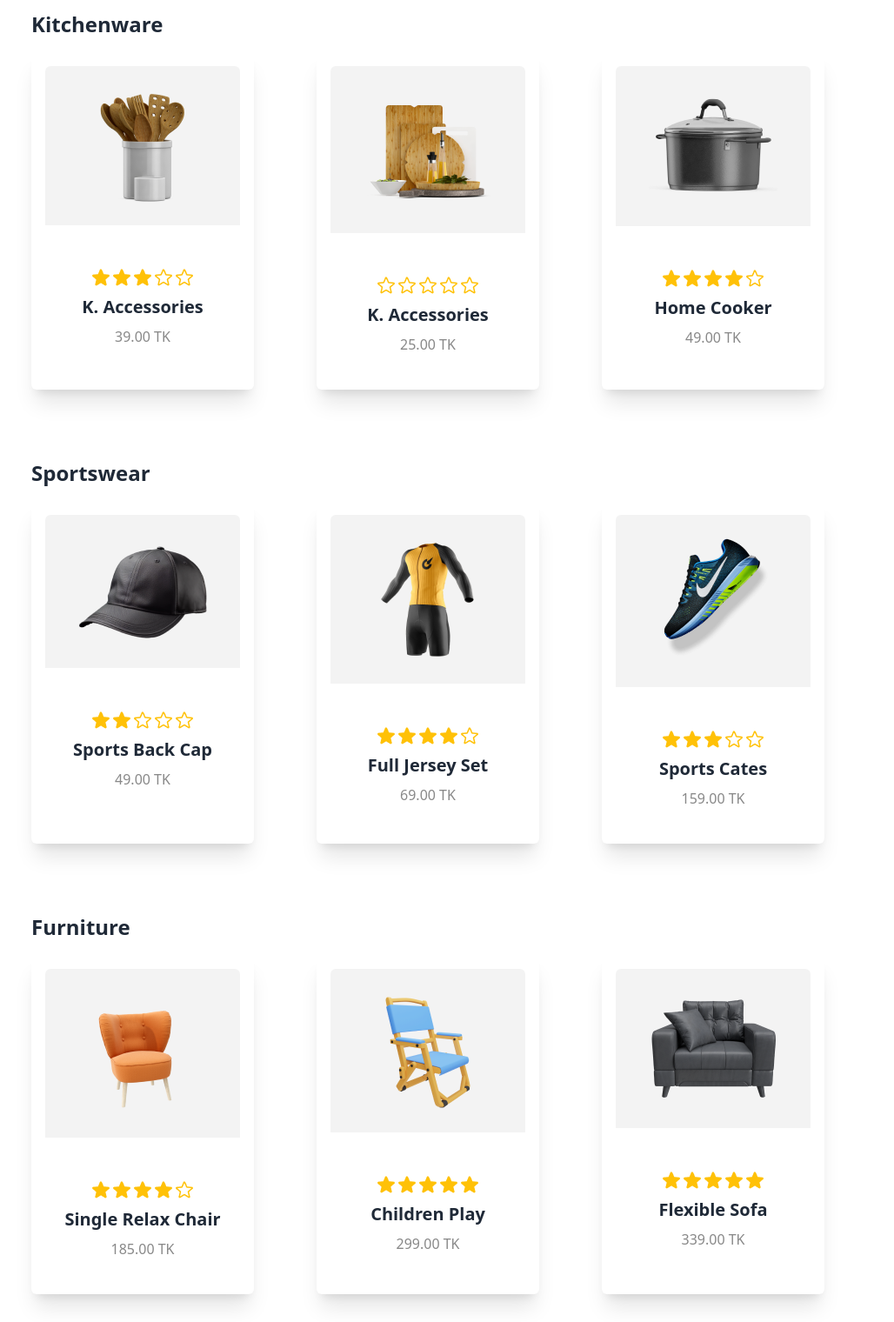
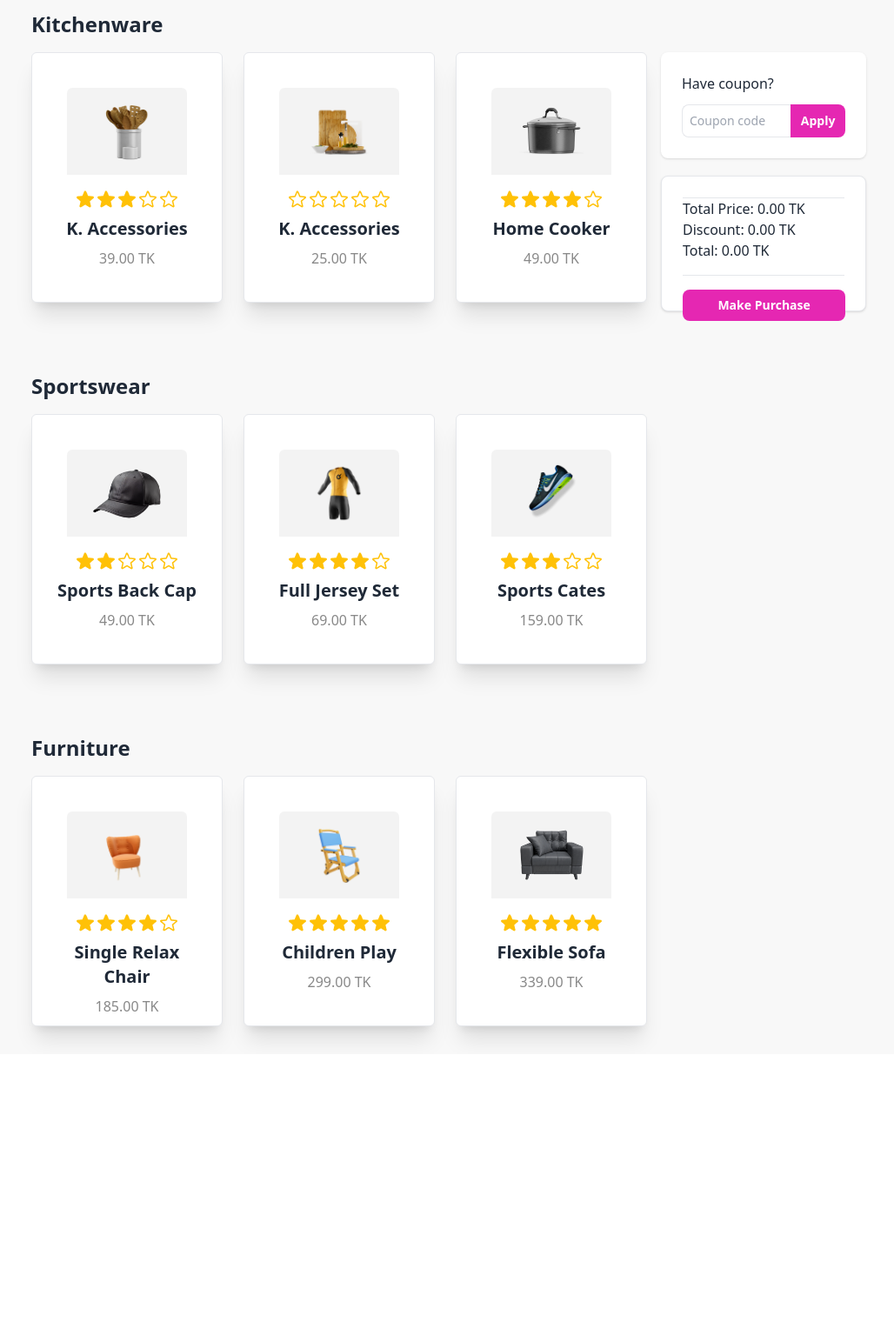
Before and after one commit to miskat-armin/make-private-repo-to-public, a plain HTML site: page index.html in a window 1280 px wide. Shown: the part 600-2120 px from the top of the page at 87% size, without its empty margins (124-1152 px from the left). After the commit the page ends 1812 px from the top, so only its background shows below. Drawn offline with nearby package versions, Linux system fonts and the light colour scheme.

Commit message:
right section card is finished

```diff
--- a/index.html
+++ b/index.html
@@ -36,19 +36,20 @@
         </div>
     </header>
 
-    <main>
-        <section class="w-3/4 mx-auto">
+    <main class="bg-[#F8F8F8]">
+        <section class="w-3/4 mx-auto flex flex-col lg:flex-row gap-4">
             <!-- card container -->
-            <div class="card-container">
+            <div class="card-container w-3/4">
                 <!-- kitchenware starts from here -->
                 <h2 class="font-semibold text-2xl mb-4 mt-12">Kitchenware</h2>
-                <div class="kitchenware  grid grid-cols-1 md:grid-cols-2 lg:grid-cols-3 lg:gap-6">
+                <div class="kitchenware  grid grid-cols-1 md:grid-cols-2 lg:grid-cols-3 gap-6">
                     <!-- first card -->
-                    <div class="card w-64 bg-base-100 shadow-xl mb-8 rounded-md">
-                        <figure class="m-4 p-6 bg-[#1111110C]">
-                            <img src="./images/prod1.png" alt="Shoes" class="rounded-none" />
+                    <div
+                        class="card h-72 bg-base-100 shadow-xl mb-8 rounded-md block max-w-sm p-6 bg-white border border-gray-200 rounded-lg shadow hover:bg-gray-100 dark:bg-gray-800 dark:border-gray-700 dark:hover:bg-gray-700">
+                        <figure class="m-4 bg-[#1111110C]">
+                            <img src="./images/prod1.png" alt="Shoes" class="rounded-none h-[100px] py-4" />
                         </figure>
-                        <div class="card-body items-center text-center">
+                        <div class="card-body items-center text-center p-0">
                             <div class="flex">
                                 <img src="./images/Frame.png" alt="">
                                 <img src="./images/Frame.png" alt="">
@@ -62,11 +63,12 @@
                         </div>
                     </div>
                     <!-- second card -->
-                    <div class="card w-64 bg-base-100 shadow-xl mb-8 rounded-md">
-                        <figure class="m-4 p-6 bg-[#1111110C]">
-                            <img src="./images/prod2.png" alt="Shoes" class="rounded-none" />
+                    <div
+                        class="card h-72 bg-base-100 shadow-xl mb-8 rounded-md block max-w-sm p-6 bg-white border border-gray-200 rounded-lg shadow hover:bg-gray-100 dark:bg-gray-800 dark:border-gray-700 dark:hover:bg-gray-700">
+                        <figure class="m-4 bg-[#1111110C]">
+                            <img src="./images/prod2.png" alt="Shoes" class="rounded-none h-[100px] py-4" />
                         </figure>
-                        <div class="card-body items-center text-center">
+                        <div class="card-body items-center text-center p-0">
                             <div class="flex">
                                 <img src="./images/Frame (1).png" alt="">
                                 <img src="./images/Frame (1).png" alt="">
@@ -80,11 +82,12 @@
                         </div>
                     </div>
                     <!-- third card -->
-                    <div class="card w-64 bg-base-100 shadow-xl mb-8 rounded-md">
-                        <figure class="m-4 p-6 bg-[#1111110C]">
-                            <img src="./images/prod3.png" alt="Shoes" class="rounded-none" />
+                    <div
+                        class="card h-72 bg-base-100 shadow-xl mb-8 rounded-md block max-w-sm p-6 bg-white border border-gray-200 rounded-lg shadow hover:bg-gray-100 dark:bg-gray-800 dark:border-gray-700 dark:hover:bg-gray-700">
+                        <figure class="m-4 bg-[#1111110C]">
+                            <img src="./images/prod3.png" alt="Shoes" class="rounded-none h-[100px] py-4" />
                         </figure>
-                        <div class="card-body items-center text-center">
+                        <div class="card-body items-center text-center p-0">
                             <div class="flex">
                                 <img src="./images/Frame.png" alt="">
                                 <img src="./images/Frame.png" alt="">
@@ -102,11 +105,12 @@
                 <h2 class="font-semibold text-2xl mb-4 mt-12">Sportswear</h2>
                 <div class="sportswear grid grid-cols-1 md:grid-cols-2 lg:grid-cols-3 lg:gap-6">
                     <!-- first card -->
-                    <div class="card w-64 bg-base-100 shadow-xl mb-8 rounded-md">
-                        <figure class="m-4 p-6 bg-[#1111110C]">
-                            <img src="./images/prod4.png" alt="Shoes" class="rounded-none" />
+                    <div
+                        class="card h-72 bg-base-100 shadow-xl mb-8 rounded-md block max-w-sm p-6 bg-white border border-gray-200 rounded-lg shadow hover:bg-gray-100 dark:bg-gray-800 dark:border-gray-700 dark:hover:bg-gray-700">
+                        <figure class="m-4 bg-[#1111110C]">
+                            <img src="./images/prod4.png" alt="Shoes" class="rounded-none h-[100px] py-4" />
                         </figure>
-                        <div class="card-body items-center text-center">
+                        <div class="card-body items-center text-center p-0">
                             <div class="flex">
                                 <img src="./images/Frame.png" alt="">
                                 <img src="./images/Frame.png" alt="">
@@ -120,11 +124,12 @@
                         </div>
                     </div>
                     <!-- second card -->
-                    <div class="card w-64 bg-base-100 shadow-xl mb-8 rounded-md">
-                        <figure class="m-4 p-6 bg-[#1111110C]">
-                            <img src="./images/prod5.png" alt="Shoes" class="rounded-none" />
+                    <div
+                        class="card h-72 bg-base-100 shadow-xl mb-8 rounded-md block max-w-sm p-6 bg-white border border-gray-200 rounded-lg shadow hover:bg-gray-100 dark:bg-gray-800 dark:border-gray-700 dark:hover:bg-gray-700">
+                        <figure class="m-4 bg-[#1111110C]">
+                            <img src="./images/prod5.png" alt="Shoes" class="rounded-none h-[100px] py-4" />
                         </figure>
-                        <div class="card-body items-center text-center">
+                        <div class="card-body items-center text-center p-0">
                             <div class="flex">
                                 <img src="./images/Frame.png" alt="">
                                 <img src="./images/Frame.png" alt="">
@@ -138,11 +143,12 @@
                         </div>
                     </div>
                     <!-- third card -->
-                    <div class="card w-64 bg-base-100 shadow-xl mb-8 rounded-md">
-                        <figure class="m-4 p-6 bg-[#1111110C]">
-                            <img src="./images/prod6.png" alt="Shoes" class="rounded-none" />
+                    <div
+                        class="card h-72 bg-base-100 shadow-xl mb-8 rounded-md block max-w-sm p-6 bg-white border border-gray-200 rounded-lg shadow hover:bg-gray-100 dark:bg-gray-800 dark:border-gray-700 dark:hover:bg-gray-700">
+                        <figure class="m-4 bg-[#1111110C]">
+                            <img src="./images/prod6.png" alt="Shoes" class="rounded-none h-[100px] py-4" />
                         </figure>
-                        <div class="card-body items-center text-center">
+                        <div class="card-body items-center text-center p-0">
                             <div class="flex">
                                 <img src="./images/Frame.png" alt="">
                                 <img src="./images/Frame.png" alt="">
@@ -160,11 +166,12 @@
                 <h2 class="font-semibold text-2xl mb-4 mt-12">Furniture</h2>
                 <div class="furniture grid grid-cols-1 md:grid-cols-2 lg:grid-cols-3 lg:gap-6">
                     <!-- first card -->
-                    <div class="card w-64 bg-base-100 shadow-xl mb-8 rounded-md">
-                        <figure class="m-4 p-6 bg-[#1111110C]">
-                            <img src="./images/prod7.png" alt="Shoes" class="rounded-none" />
+                    <div
+                        class="card h-72 bg-base-100 shadow-xl mb-8 rounded-md block max-w-sm p-6 bg-white border border-gray-200 rounded-lg shadow hover:bg-gray-100 dark:bg-gray-800 dark:border-gray-700 dark:hover:bg-gray-700">
+                        <figure class="m-4 bg-[#1111110C]">
+                            <img src="./images/prod7.png" alt="Shoes" class="rounded-none h-[100px] py-4" />
                         </figure>
-                        <div class="card-body items-center text-center">
+                        <div class="card-body items-center text-center p-0">
                             <div class="flex">
                                 <img src="./images/Frame.png" alt="">
                                 <img src="./images/Frame.png" alt="">
@@ -178,11 +185,12 @@
                         </div>
                     </div>
                     <!-- second card -->
-                    <div class="card w-64 bg-base-100 shadow-xl mb-8 rounded-md">
-                        <figure class="m-4 p-6 bg-[#1111110C]">
-                            <img src="./images/prod8.png" alt="Shoes" class="rounded-none" />
+                    <div
+                        class="card h-72 bg-base-100 shadow-xl mb-8 rounded-md block max-w-sm p-6 bg-white border border-gray-200 rounded-lg shadow hover:bg-gray-100 dark:bg-gray-800 dark:border-gray-700 dark:hover:bg-gray-700">
+                        <figure class="m-4 bg-[#1111110C]">
+                            <img src="./images/prod8.png" alt="Shoes" class="rounded-none h-[100px] py-4" />
                         </figure>
-                        <div class="card-body items-center text-center">
+                        <div class="card-body items-center text-center p-0">
                             <div class="flex">
                                 <img src="./images/Frame.png" alt="">
                                 <img src="./images/Frame.png" alt="">
@@ -196,11 +204,12 @@
                         </div>
                     </div>
                     <!-- third card -->
-                    <div class="card w-64 bg-base-100 shadow-xl mb-8 rounded-md">
-                        <figure class="m-4 p-6 bg-[#1111110C]">
-                            <img src="./images/prod9.png" alt="Shoes" class="rounded-none" />
+                    <div
+                        class="card h-72 bg-base-100 shadow-xl mb-8 rounded-md block max-w-sm p-6 bg-white border border-gray-200 rounded-lg shadow hover:bg-gray-100 dark:bg-gray-800 dark:border-gray-700 dark:hover:bg-gray-700">
+                        <figure class="m-4 bg-[#1111110C]">
+                            <img src="./images/prod9.png" alt="Shoes" class="rounded-none h-[100px] py-4" />
                         </figure>
-                        <div class="card-body items-center text-center">
+                        <div class="card-body items-center text-center p-0">
                             <div class="flex">
                                 <img src="./images/Frame.png" alt="">
                                 <img src="./images/Frame.png" alt="">
@@ -216,7 +225,37 @@
                 </div>
             </div>
 
-            <div>
+            <!-- right side container starts -->
+            <div class="md:w-full lg:w-1/4 mt-12 md:mt-24">
+                <!-- have coupon card -->
+                <div
+                    class="block max-w-sm p-6 bg-white border-gray-200 rounded-lg shadow dark:bg-gray-800 dark:border-gray-700 ">
+                    <h4 class="font-medium text-base mb-3">Have coupon?</h4>
+                    <div class="flex">
+                        <input
+                            class="flex items-center px-2 py-2 border border-r-0 rounded-l-lg w-2/3 text-sm focus:outline-[#E527B2] focus:outline-dashed"
+                            type="text" placeholder="Coupon code" />
+
+                        <button class="py-2 bg-[#E527B2] text-white text-sm font-semibold rounded-r-lg w-1/3 px-2"
+                            type="button">Apply</button>
+                    </div>
+                </div>
+
+                <!-- purchase card -->
+                <div class="block relative mb-4 md:mb-2 p-6 bg-white border border-gray-200 rounded-lg shadow dark:bg-gray-800 dark:border-gray-700 mt-5">
+                    <div class="selected-list">
+
+                    </div>
+                    <hr>
+                    <div class="selected-price-list">
+                        <p>Total Price: 0.00 TK</p>
+                        <p>Discount: 0.00 TK</p>
+                        <p>Total: 0.00 TK</p>
+                    </div>
+                    <hr class="my-4">
+
+                    <button class="bg-[#E527B2] absolute w-[80%]  z-10 py-2 text-white text-sm font-semibold rounded-lg ">Make Purchase</button>
+                </div>
 
             </div>
         </section>
```
